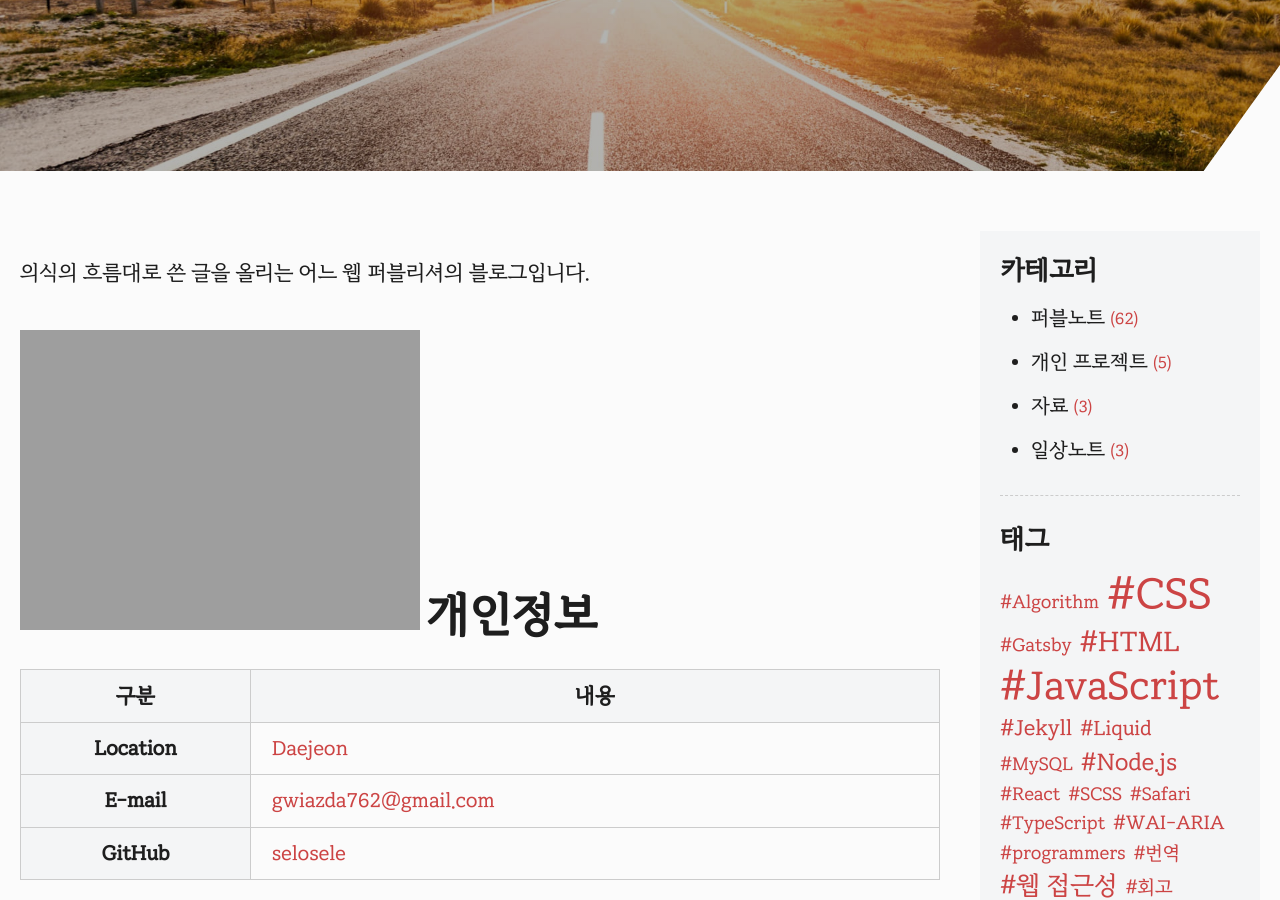
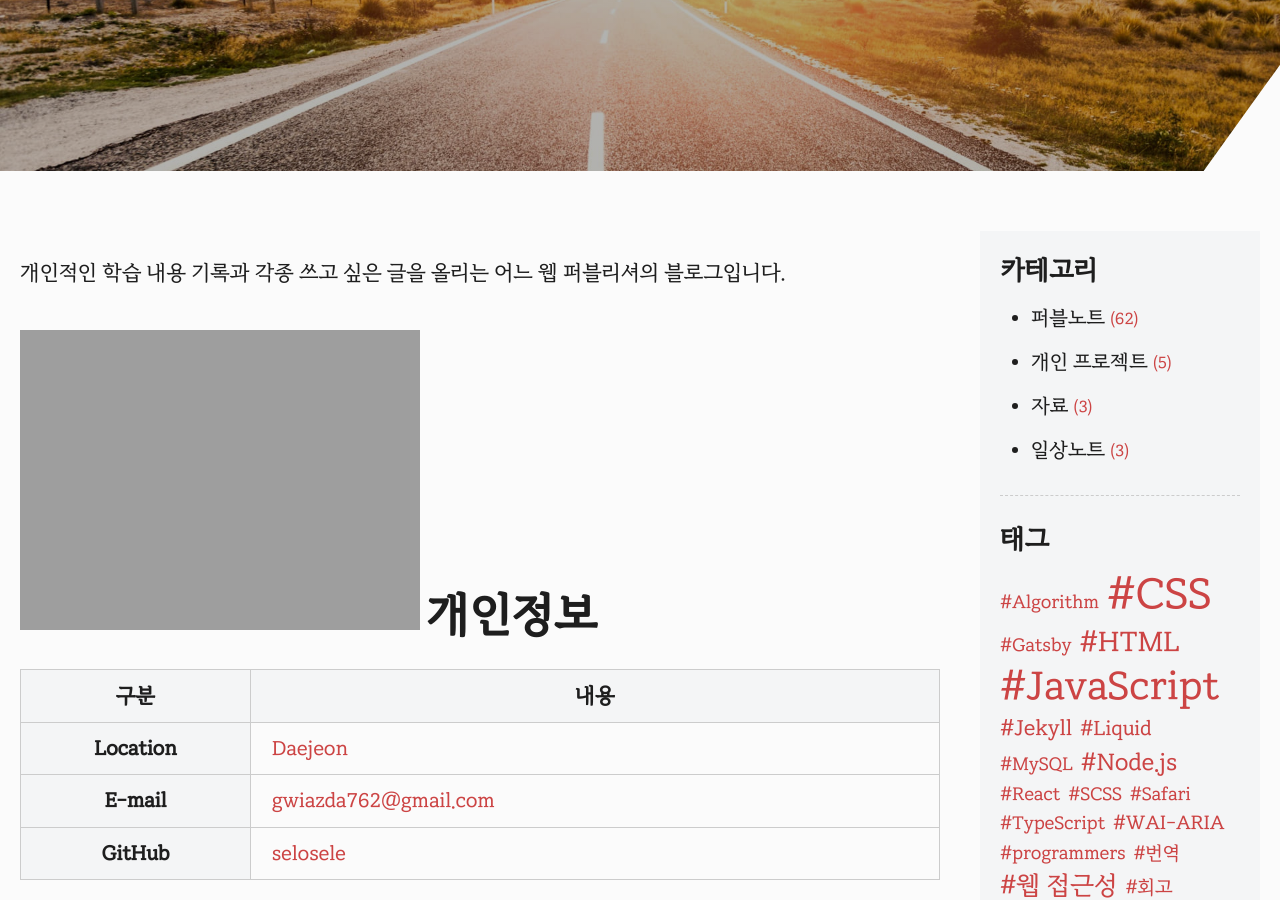
Before and after one commit to selosele/selosele.github.io, a Jekyll site: the page built from about.md, in a window 1280 px wide and 900 px high, scrolled down 362 px. Built offline with Jekyll 4.4.1, drawn with Linux system fonts in a browser that asks for light colours; a style sheet for code colours, icons or effects is not loaded; grey boxes are pictures that could not be loaded.

Commit message:
about me 페이지 내용 수정

```diff
--- a/about.md
+++ b/about.md
@@ -4,7 +4,7 @@ title: About me
 class: page__content about
 ---
 
-의식의 흐름대로 쓴 글을 올리는 어느 웹 퍼블리셔의 블로그입니다.
+개인적인 학습 내용 기록과 각종 쓰고 싶은 글을 올리는 어느 웹 퍼블리셔의 블로그입니다.
 
 ## 개인정보
 
```
